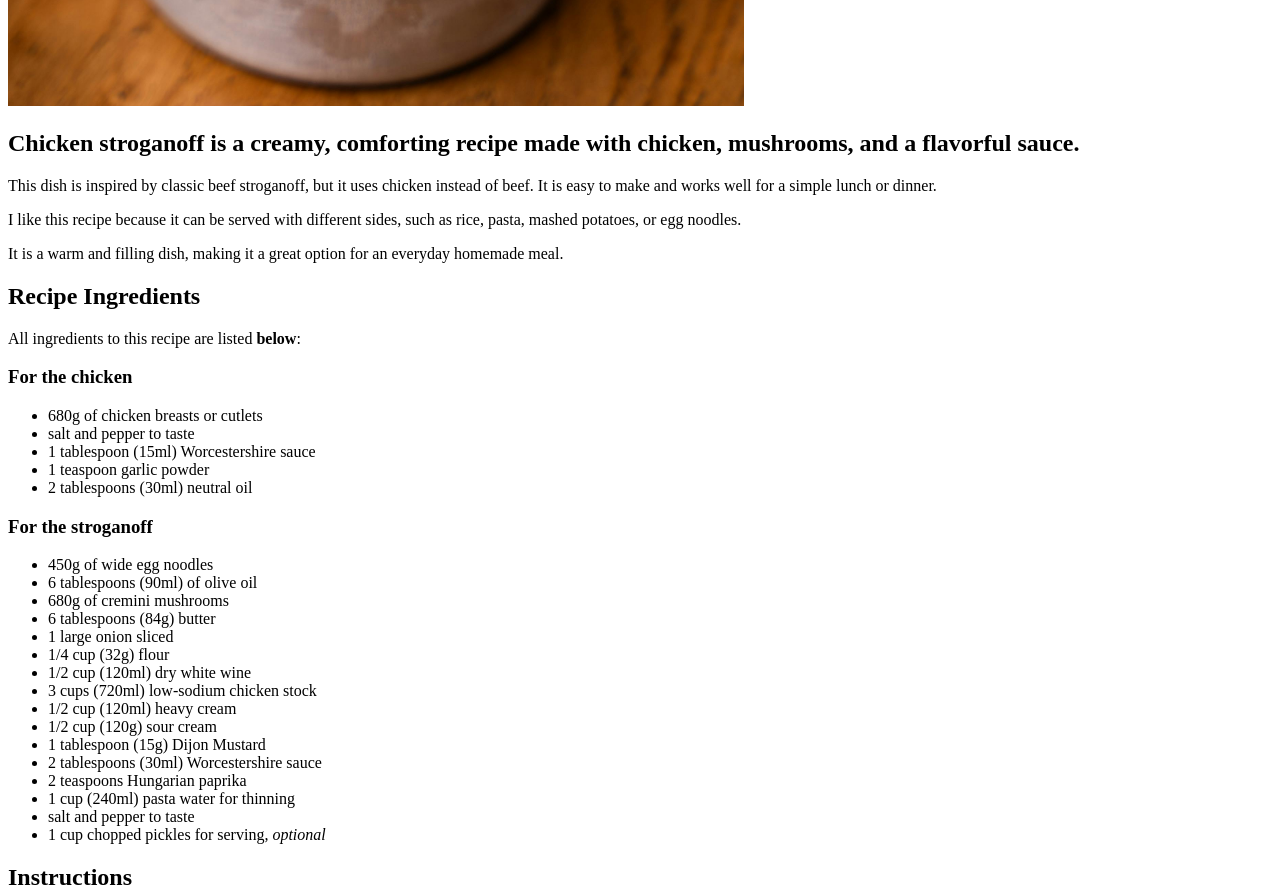
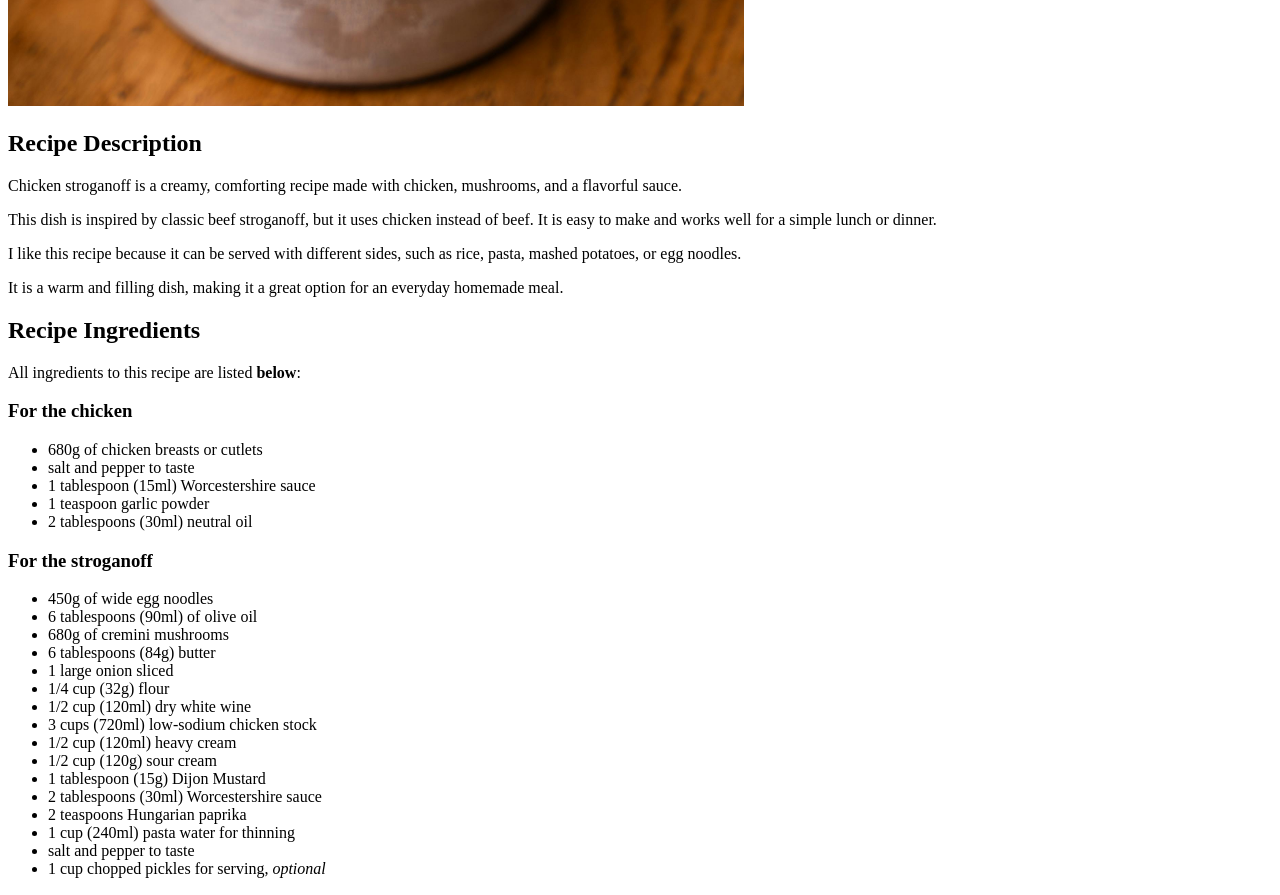
Before and after one commit to Gabriel-Lavorato/odin-recipes, a plain HTML site: page recipes/chicken-stroganoff.html in a window 1280 px wide. Shown: the part 920-1815 px from the top of the page. Drawn offline with Linux system fonts and the light colour scheme.

Commit message:
Update recipe title and description

```diff
--- a/recipes/chicken-stroganoff.html
+++ b/recipes/chicken-stroganoff.html
@@ -4,14 +4,15 @@
   <head>
     <meta charset="UTF-8">
     <meta name="viewport" content="width=device-width, initial-scale=1.0">
-    <title>Document</title>
+    <title>Creamy Chicken Stroganoff</title>
   </head>
 
   <body>
     <a href="../index.html">Back to Homepage</a>
     <h1>Creamy Chicken Stroganoff</h1>
     <img src="../images/chicken-stroganoff.jpg" alt="A plate of chicken stroganoff with mushrooms" width="736" height="920">
-    <h2>Chicken stroganoff is a creamy, comforting recipe made with chicken, mushrooms, and a flavorful sauce.</h2>
+    <h2>Recipe Description</h2>
+    <p>Chicken stroganoff is a creamy, comforting recipe made with chicken, mushrooms, and a flavorful sauce.</p>
 
     <p>This dish is inspired by classic beef stroganoff, but it uses chicken instead of beef. It is easy to make and works well for a simple lunch or dinner.</p>
 
```
